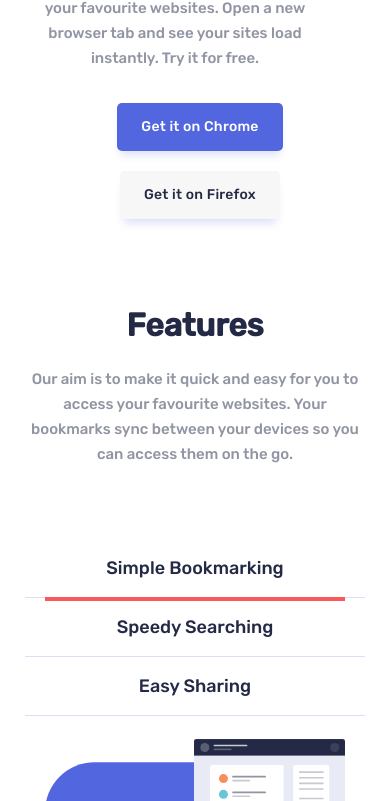
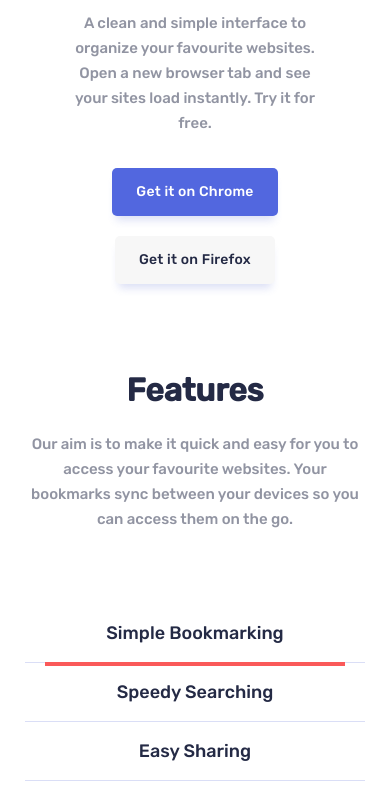
Before and after one commit to kozimov786/bookmark, a plain HTML site: page index.html in a window 390 px wide. Shown: the part 418-1219 px from the top of the page. Drawn offline with Linux system fonts and the light colour scheme.

Commit message:
fix some bugs

```diff
--- a/index.html
+++ b/index.html
@@ -109,7 +109,7 @@
                   </div>
                   <div class="extension__card">
                     <img src="images/firefox-icon.svg" alt="firefox-icon" width="102" height="100">
-                    <h3 class="extension__card--title">Add to Chrome</h3>
+                    <h3 class="extension__card--title">Add to Firefox</h3>
                     <p class="extension__card--text">Minimum version 62</p>
                     <a class="extension__card-btn btn" href="#">Add & Install Extension</a>
                 </div>
--- a/scss/blocks/_burger.scss
+++ b/scss/blocks/_burger.scss
@@ -9,4 +9,7 @@
         height: 20px;
         background-image: url("../../images/burger-open.svg");
     }
+    .is-open{
+        background-image: url("../../images/icon-close.svg");
+    }
 }
--- a/scss/blocks/_faqs.scss
+++ b/scss/blocks/_faqs.scss
@@ -67,9 +67,6 @@
     max-width: 540px;
     margin-left: auto;
     margin-right: auto;
-    p{
-        margin: 0;
-    }
 }
 .faqs__btn{
   display: flex;
--- a/scss/blocks/_hero.scss
+++ b/scss/blocks/_hero.scss
@@ -65,9 +65,6 @@
     }
     .hero__container{
         text-align: center;
-        width: 400px;
-        margin-left: auto;
-        margin-right: auto;
     }
 }
 @include breakpoint-down (400px){
@@ -76,9 +73,14 @@
         padding-top: 200px;
         background-position: calc(50% + 40px) 5%;
     }
+    .hero__container{
+        width: 300px;
+    }
     .hero__text{
         font-size: 15px;
         line-height: 25px;
+        margin-left: auto;
+        margin-right: auto;
     }
     .btn__wrapper{
         flex-direction: column;
--- a/scss/blocks/_sitenav.scss
+++ b/scss/blocks/_sitenav.scss
@@ -38,8 +38,9 @@
     .sitenav{
         transform: translateX(-100%);
         width: 100%;
+        min-height: 100vh;
         padding: 46px 32px;
-        background-color:$color-accent-blue;
+        background-color:rgba(36, 42, 69, 1);
         position: absolute;
         top: 80px;
         left: 0;
@@ -68,4 +69,5 @@
 .active{
     transform: translateX(0);
     transition: 0.4s ease;
+
 }
```
Also changed, not shown: css/main.css, images/icon-close.svg (added), images/site-header-toggler--close.svg (deleted), images/site-header-toggler--hamburger.svg (deleted), 3 other files.
